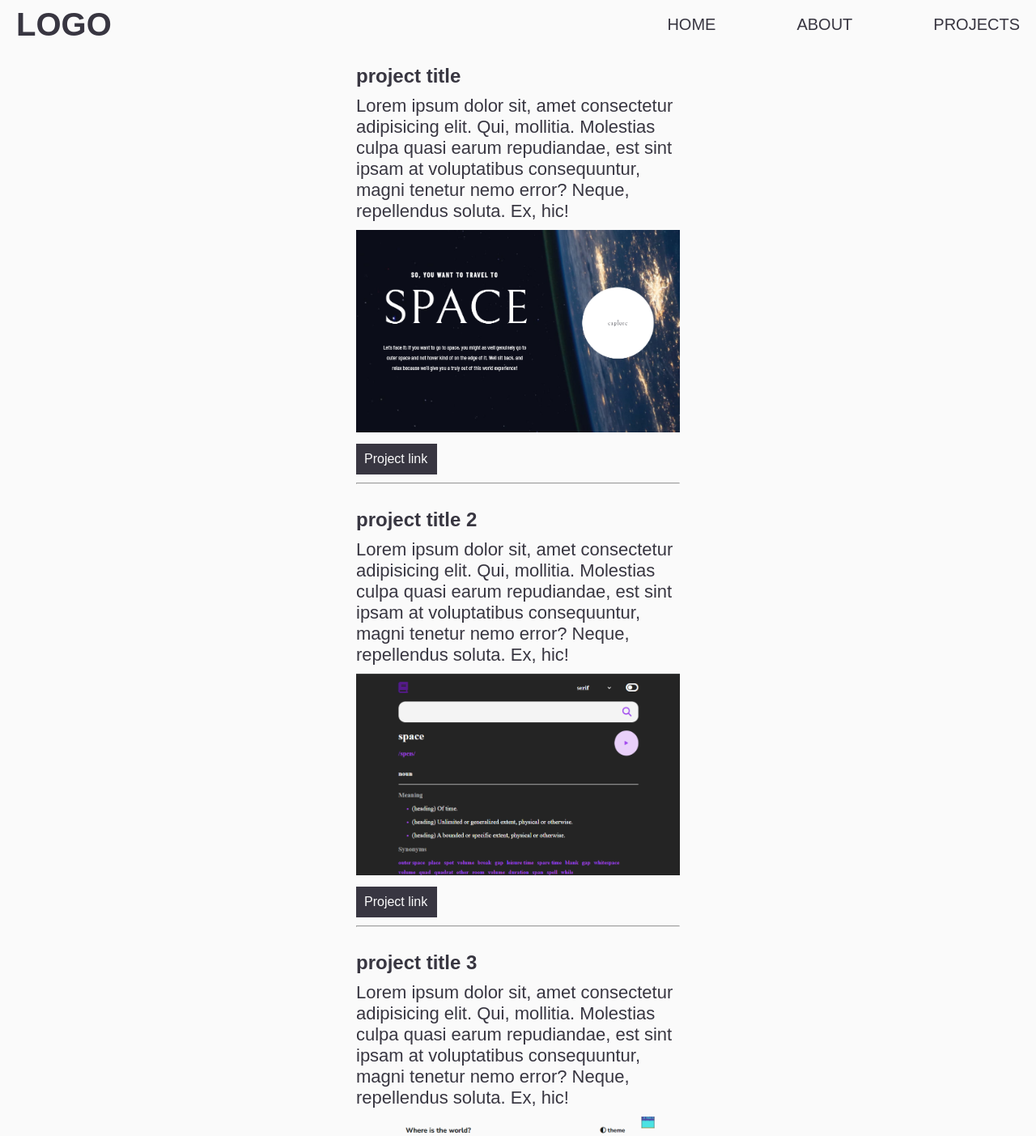
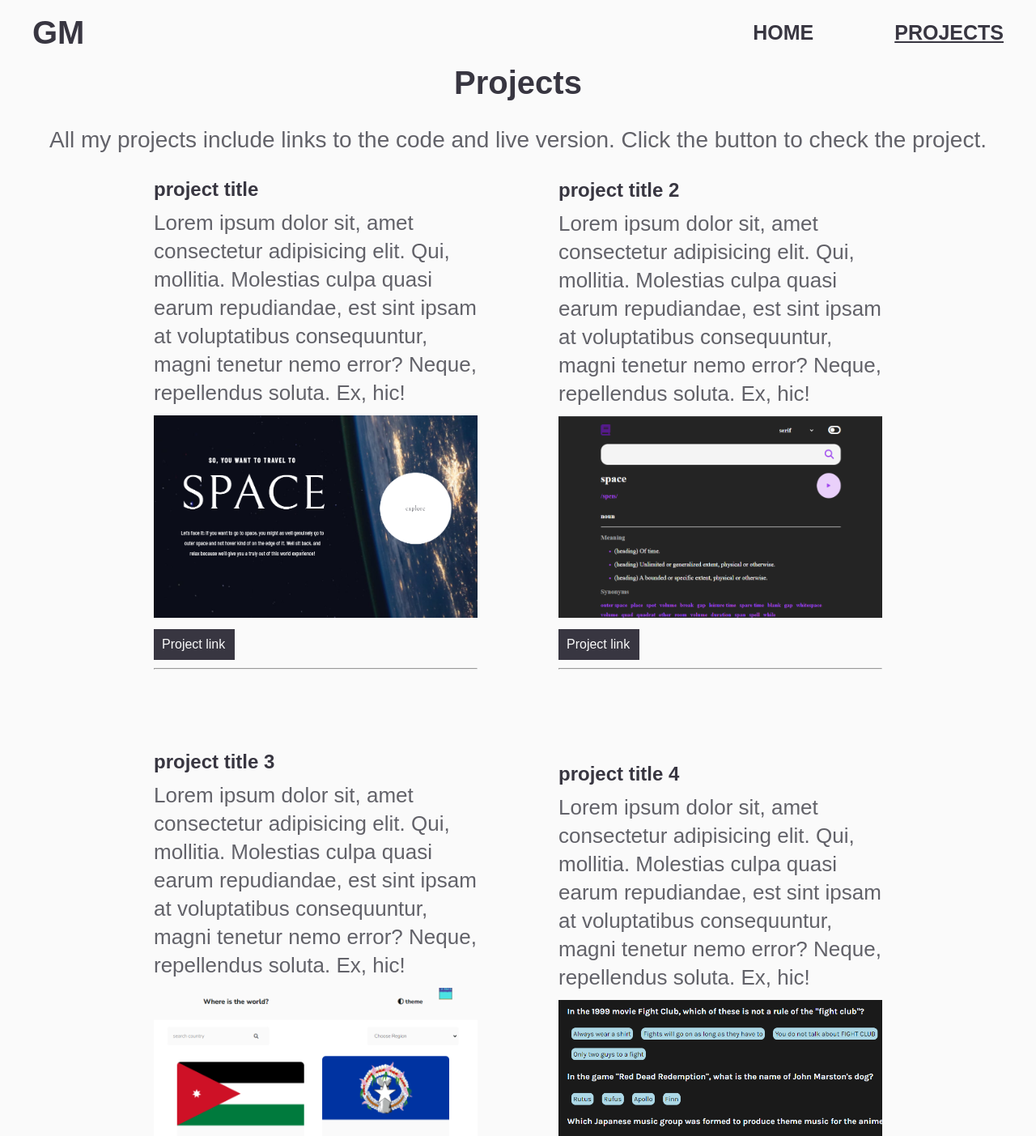
Before and after one commit to gio797/my-portfolio, a React (Vite) app: page /projects in a window 1280 px wide. Shown: the top 1403 px of the page at 81% size. Built offline with nearby package versions, Linux system fonts and the light colour scheme.

Commit message:
add navlinks

```diff
--- a/src/components/Footer.jsx
+++ b/src/components/Footer.jsx
@@ -7,20 +7,20 @@ function Footer() {
       <Link to={"/"}>home</Link>
       <Link to={"projects"}>projects</Link>
       <div className="social">
-        <h2>social</h2>
+        <h3>social</h3>
         <Link to={"https://github.com/gio797"} target="blank">
-          <i class="fa-brands fa-github fa-xl"></i>
+          <i className="fa-brands fa-github fa-xl"></i>
         </Link>
 
         <Link
           to={"https://www.linkedin.com/in/giorgi-muchaidze-2115b6279/"}
           target="blank"
         >
-          <i class="fa-brands fa-linkedin fa-xl"></i>
+          <i className="fa-brands fa-linkedin fa-xl"></i>
         </Link>
 
         <Link to={"https://www.facebook.com/mg.seven.10/"} target="blank">
-          <i class="fa-brands fa-facebook fa-xl"></i>
+          <i className="fa-brands fa-facebook fa-xl"></i>
         </Link>
       </div>
     </div>
--- a/src/components/Header.jsx
+++ b/src/components/Header.jsx
@@ -1,10 +1,14 @@
 import React, { useEffect, useState } from "react";
-import { Link } from "react-router-dom";
+import { Link, NavLink } from "react-router-dom";
 
 function Header() {
   const [showMenu, setShowMenu] = useState(false);
   const [button, setButton] = useState(true);
   // console.log(showMenu);
+
+  const active = {
+    textDecoration: "underline",
+  };
 
   function showButton() {
     if (innerWidth < 900) {
@@ -25,24 +29,30 @@ function Header() {
   return (
     <header>
       <div className="logo">
-        <h1>LOGO</h1>
+        <Link to={"/"}>
+          <h1>GM</h1>
+        </Link>
       </div>
       <nav>
         <ul className={showMenu ? "menu-items" : "menu-items hidden"}>
           <li>
-            <Link to={"/"} onClick={() => setShowMenu(false)}>
+            <NavLink
+              to={"/"}
+              onClick={() => setShowMenu(false)}
+              style={({ isActive }) => (isActive ? active : null)}
+            >
               Home
-            </Link>
+            </NavLink>
           </li>
+
           <li>
-            <Link to={"About"} onClick={() => setShowMenu(false)}>
-              About
-            </Link>
-          </li>
-          <li>
-            <Link to={"Projects"} onClick={() => setShowMenu(false)}>
+            <NavLink
+              to={"Projects"}
+              onClick={() => setShowMenu(false)}
+              style={({ isActive }) => (isActive ? active : null)}
+            >
               Projects
-            </Link>
+            </NavLink>
           </li>
         </ul>
         {button ? (
--- a/src/index.css
+++ b/src/index.css
@@ -15,7 +15,9 @@ h1 {
 }
 
 p {
+  color: #626269;
   font-size: 22px;
+  line-height: 35px;
 }
 
 li {
@@ -36,7 +38,7 @@ a {
 /* header */
 
 header {
-  height: 60px;
+  height: 80px;
   display: flex;
   justify-content: space-between;
   align-items: center;
@@ -63,7 +65,8 @@ header {
 
 .menu-items a {
   color: #fafafa;
-  font-size: 20px;
+  font-size: 25px;
+  font-weight: bold;
   text-transform: uppercase;
 }
 
@@ -73,6 +76,9 @@ header {
 }
 
 @media only screen and (min-width: 900px) {
+  header {
+    padding: 40px;
+  }
   .menu-items {
     position: static;
     flex-direction: row;
@@ -97,7 +103,7 @@ header {
   /* display: flex;
   flex-direction: column;
   justify-content: space-around; */
-  padding: 20px;
+  padding-inline: 20px;
   flex: 1;
 }
 
@@ -115,20 +121,26 @@ header {
 }
 
 .home-hero-cta {
-  padding: 10px;
+  padding: 10px 20px;
   text-align: center;
-  width: 100px;
   background-color: #383641;
-}
-
-.home-hero-cta a {
   color: #fafafa;
 }
 
+.home-hero-cta:hover {
+  background-color: #626269;
+  /* transform: scale(1.1); */
+}
+
 .skills {
+  margin-top: 10px;
   display: flex;
   flex-wrap: wrap;
   gap: 20px;
+}
+
+.contact-text {
+  margin-top: 10px;
 }
 
 @media only screen and (min-width: 900px) {
@@ -137,7 +149,7 @@ header {
     justify-content: center;
     align-items: center;
     gap: 50px;
-    padding: 40px;
+    padding-inline: 40px;
   }
   .home-hero-container {
     margin-top: 0;
@@ -150,7 +162,12 @@ header {
   }
 
   .home-image-container img {
-    width: 600px;
+    min-width: 400px;
+    max-width: 600px;
+  }
+
+  p {
+    font-size: 26px;
   }
 }
 
@@ -158,13 +175,27 @@ header {
 
 /* projects page */
 
+.project-page-wrapper {
+  padding-inline: 20px;
+}
+
+.project-page-wrapper h1 {
+  text-align: center;
+  margin-bottom: 20px;
+}
+
+.project-page-wrapper > p {
+  font-size: 28px;
+  text-align: center;
+  margin-bottom: 20px;
+}
+
 .project-wrapper {
   display: flex;
   flex-direction: column;
   justify-content: center;
   align-items: center;
   gap: 30px;
-  padding: 20px;
   flex: 1;
 }
 
@@ -183,10 +214,34 @@ header {
   background-color: #383641;
   width: 100px;
   padding: 10px;
+  color: #fafafa;
 }
 
-.prokect-link a {
-  color: #fafafa;
+.prokect-link:hover {
+  background-color: #626269;
+  /* transform: scale(1.1); */
+}
+
+@media only screen and (min-width: 900px) {
+  .project-page-wrapper {
+    padding-inline: 40px;
+  }
+
+  .project-wrapper {
+    margin: 0 auto;
+    max-width: 1000px;
+    flex-direction: row;
+    flex-wrap: wrap;
+    gap: 100px;
+  }
+
+  .project-page-wrapper h1 {
+    margin-bottom: 30px;
+  }
+
+  .project-page-wrapper > p {
+    margin-bottom: 30px;
+  }
 }
 
 /* footer */
@@ -198,14 +253,18 @@ header {
   padding: 20px;
   background-color: #383641;
   color: #fafafa;
-  /* height: 100px; */
+  height: 100px;
 }
 
 .footer-container a {
+  text-transform: uppercase;
+  /* font-size: 20px; */
+  font-weight: bold;
   color: #fafafa;
 }
 
 .social {
+  text-transform: uppercase;
   display: flex;
   gap: 10px;
 }
--- a/src/pages/Home.jsx
+++ b/src/pages/Home.jsx
@@ -28,13 +28,15 @@ function Home() {
           </ul>
         </div>
 
-        <div className="home-hero-cta">
-          <Link to="projects">Portfolio</Link>
+        <div>
+          <Link to="projects" className="home-hero-cta">
+            Portfolio
+          </Link>
         </div>
 
         <div className="contact">
           <h2>contact</h2>
-          <p>
+          <p className="contact-text">
             Please reach out if you have any questions! I'm happy to jump on a
             video call. Send me an email at g.muchaidze@yahoo.com or call me
             directly at +995 595228259
--- a/src/pages/Projects.jsx
+++ b/src/pages/Projects.jsx
@@ -7,6 +7,12 @@ import { Link } from "react-router-dom";
 
 function Projects() {
   return (
+    <div className="project-page-wrapper">
+      <h1>Projects</h1>
+      <p>
+        All my projects include links to the code and live version. Click the
+        button to check the project.
+      </p>
       <div className="project-wrapper">
         <div className="project">
           <h2>project title</h2>
@@ -19,14 +25,13 @@ function Projects() {
           <div className="project-img-wrapper">
             <img src={img} alt="" />
           </div>
-        <div className="prokect-link">
           <Link
+            className="prokect-link"
             to={"https://curious-truffle-09eab6.netlify.app"}
             target="blank"
           >
             Project link
           </Link>
-        </div>
           <hr />
         </div>
 
@@ -41,11 +46,13 @@ function Projects() {
           <div className="project-img-wrapper">
             <img src={img2} alt="" />
           </div>
-        <div className="prokect-link">
-          <Link to={"https://superb-druid-9d3988.netlify.app"} target="blank">
+          <Link
+            className="prokect-link"
+            to={"https://superb-druid-9d3988.netlify.app"}
+            target="blank"
+          >
             Project link
           </Link>
-        </div>
           <hr />
         </div>
 
@@ -60,14 +67,13 @@ function Projects() {
           <div className="project-img-wrapper">
             <img src={img3} alt="" />
           </div>
-        <div className="prokect-link">
           <Link
+            className="prokect-link"
             to={"https://gorgeous-cobbler-04f350.netlify.app"}
             target="blank"
           >
             Project link
           </Link>
-        </div>
           <hr />
         </div>
 
@@ -82,13 +88,14 @@ function Projects() {
           <div className="project-img-wrapper">
             <img src={img4} alt="" />
           </div>
-        <div className="prokect-link">
           <Link
+            className="prokect-link"
             to={"https://verdant-frangollo-9bebd7.netlify.app"}
             target="blank"
           >
             Project link
           </Link>
+          <hr />
         </div>
       </div>
     </div>
```
Lines whose indentation alone changed are shown as unchanged.
